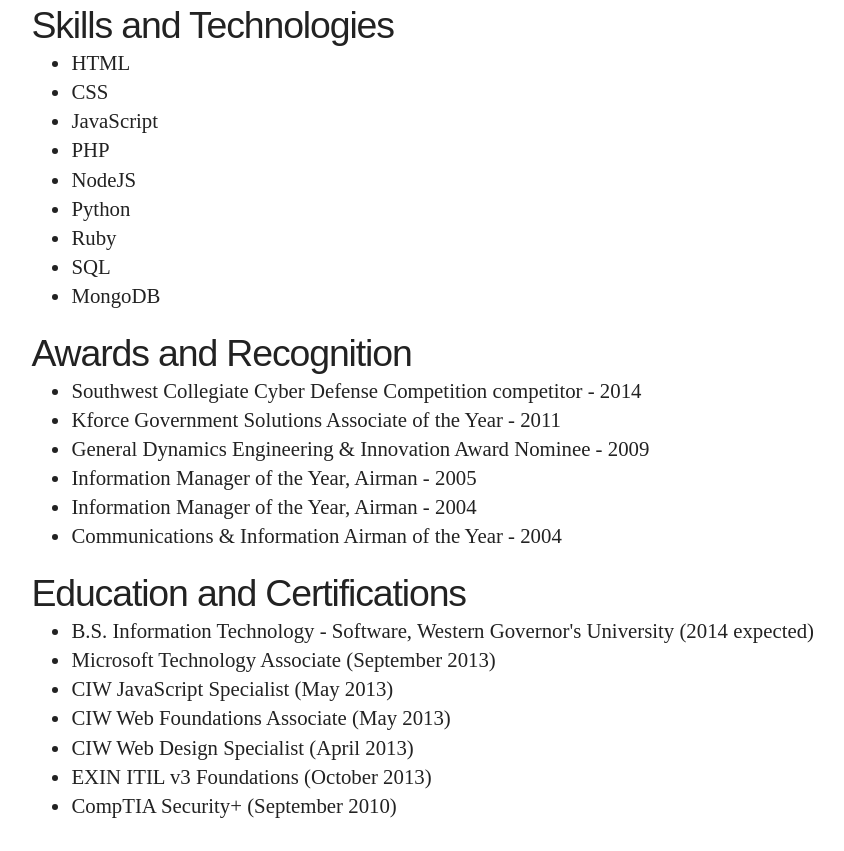
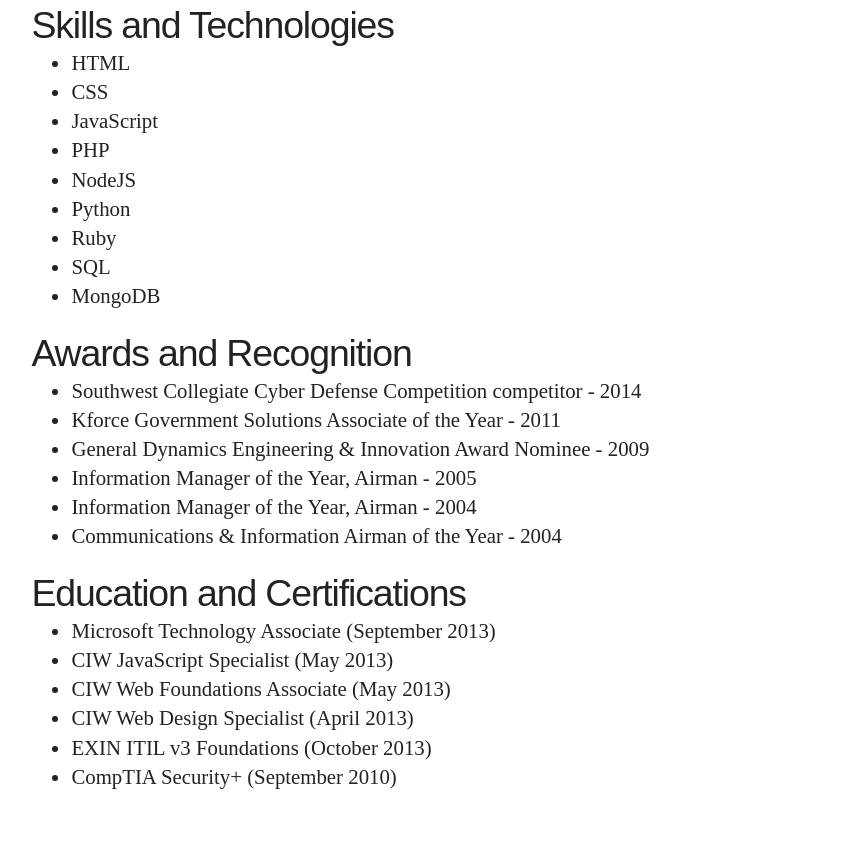
Before and after one commit to walesmd/walesmd.github.io, a plain HTML site: page resume/index.html in a window 1280 px wide. Shown: the part 3484-4335 px from the top of the page, without its empty margins (281-1125 px from the left). After the commit the page ends 4306 px from the top, so only its background shows below. Drawn offline with Linux system fonts and the light colour scheme; files whose address does not match are found by name.

Commit message:
Commit on Sun Oct 16 18:36:28 PDT 2016

```diff
--- a/resume/index.html
+++ b/resume/index.html
@@ -155,7 +155,6 @@
 </ul>
 <h2 id="education-and-certifications">Education and Certifications</h2>
 <ul>
-<li>B.S. Information Technology - Software, Western Governor&#39;s University (2014 expected)</li>
 <li>Microsoft Technology Associate (September 2013)</li>
 <li>CIW JavaScript Specialist (May 2013)</li>
 <li>CIW Web Foundations Associate (May 2013)</li>
```
